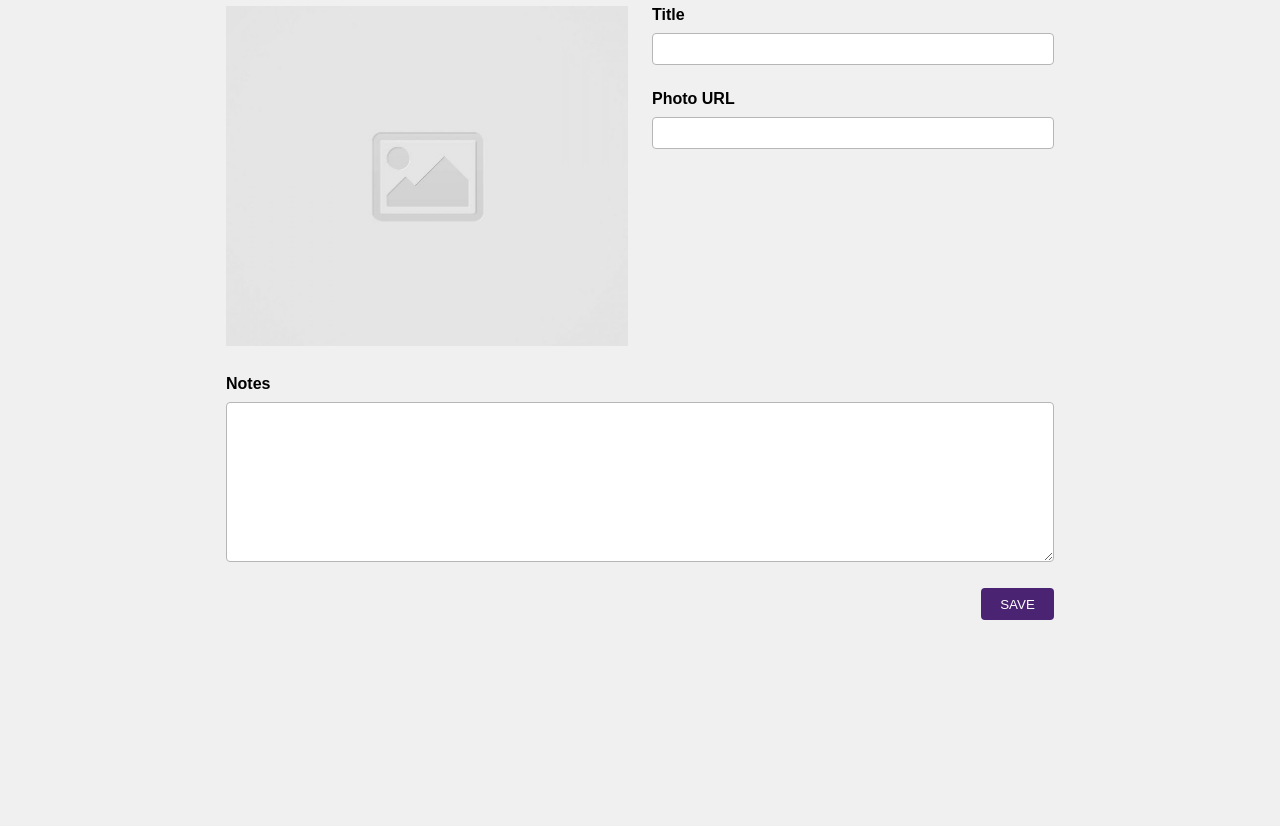
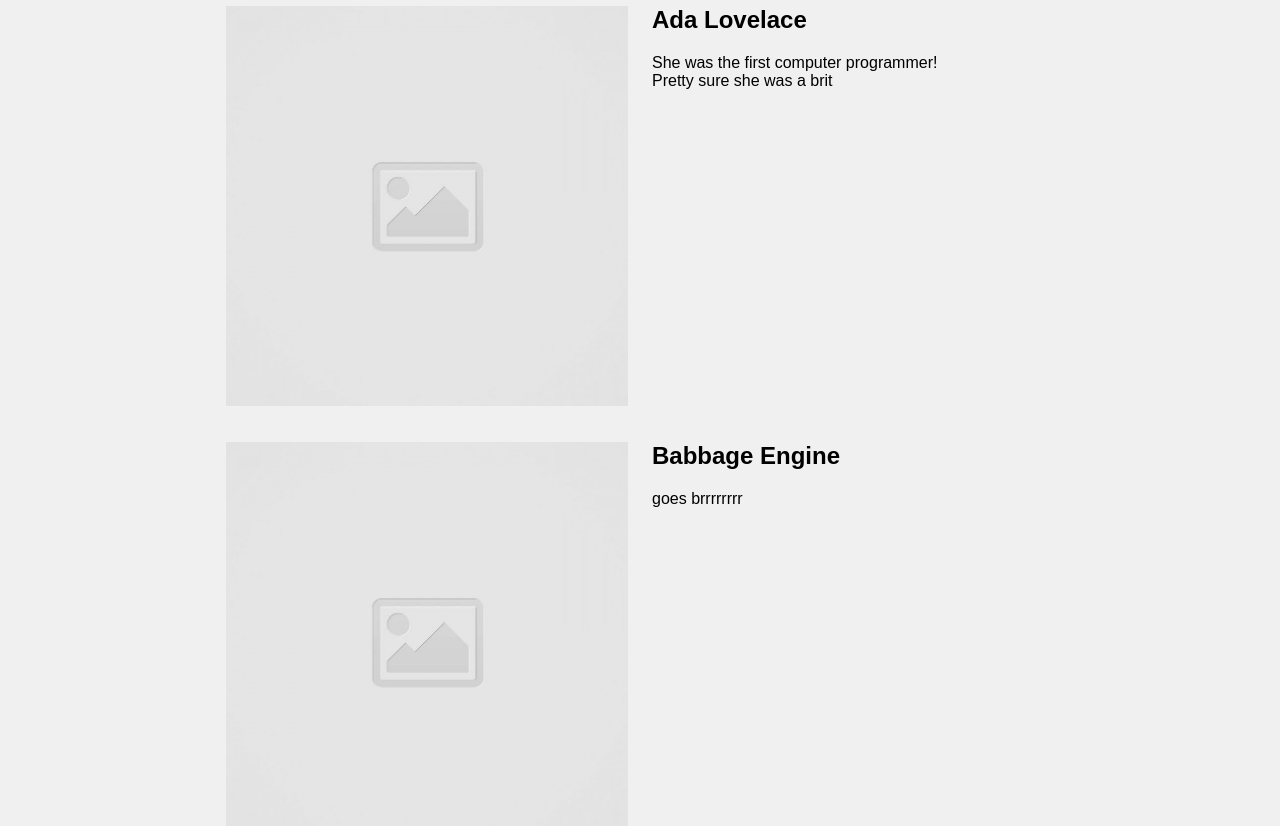
Before and after one commit to ry-zhao/code-journal, a website: page index.html in a window 1280 px wide. Shown: the part 149-975 px from the top of the page. Before the commit the page ends 800 px from the top, so only its background shows below. Drawn offline with Linux system fonts and the light colour scheme; a web font is replaced by a local one.

Commit message:
Add some dummy journal entries to the unordered list in the HTML and style them to match the wireframe.

```diff
--- a/css/styles.css
+++ b/css/styles.css
@@ -2,8 +2,12 @@
 
 img {
   width: 100%;
-  height: 340px;
+  height: 25rem;
   object-fit: cover;
+}
+
+ul {
+  padding: 0;
 }
 
 label {
@@ -30,21 +34,19 @@ textarea:focus {
   outline-color: #4b2373;
 }
 
-/* Semantic classes */
+/* Semantic Create classes */
 
 .save-button {
-  width: 73px;
-  height: 32px;
-  margin-top: 22px;
-  margin-bottom: 22px;
+  width: 5rem;
+  height: 2rem;
+  margin-top: 1rem;
+  margin-bottom: 1rem;
   border-radius: 0.25rem;
-  color: white;
-  background-color: #4b2373;
   border: none;
 }
 
 .save-button:active {
-  transform: translateY(5px);
+  transform: translateY(0.25rem);
 }
 
 /* Functional classes */
@@ -65,16 +67,20 @@ textarea:focus {
   background-color: #4b2373;
 }
 
-.margin-top-25px {
-  margin-top: 25px;
+.margin-top-1rem {
+  margin-top: 1rem;
 }
 
-.margin-top-25px-wide-0 {
-  margin-top: 25px;
+.margin-top-1rem-wide-0 {
+  margin-top: 1rem;
 }
 
-.margin-bottom-9px {
-  margin-bottom: 9px;
+.margin-bottom-p5rem {
+  margin-bottom: 0.5rem;
+}
+
+.margin-bottom-2rem {
+  margin-bottom: 2rem;
 }
 
 .text-align-right {
@@ -82,7 +88,7 @@ textarea:focus {
 }
 
 @media screen and (min-width: 768px) {
-  .margin-top-25px-wide-0 {
+  .margin-top-1rem-wide-0 {
     margin-top: 0;
   }
 }
--- a/index.html
+++ b/index.html
@@ -29,8 +29,33 @@
   </header>
   <main>
     <div class="container" data-view="entries">
+      <div class="row">
+        <div class="column-full">
+          <h1>Entries</h1>
+        </div>
+      </div>
       <ul>
-
+        <div class="row margin-bottom-2rem">
+          <div class="column-half">
+            <img src="images/placeholder-image-square.jpg">
+          </div>
+          <div class="column-half">
+            <h2 class="margin-top-1rem-wide-0">Ada Lovelace</h2>
+            <p>She was the first computer programmer! <br>
+              Pretty sure she was a brit
+            </p>
+          </div>
+        </div>
+        <div class="row margin-bottom-2rem">
+          <div class="column-half">
+            <img src="images/placeholder-image-square.jpg">
+          </div>
+          <div class="column-half">
+            <h2 class="margin-top-1rem-wide-0">Babbage Engine</h2>
+            <p>goes brrrrrrrr
+            </p>
+          </div>
+        </div>
       </ul>
     </div>
     <div class="container" data-view="entry-form">
@@ -42,17 +67,17 @@
         </div>
         <div class="row">
           <div class="column-half">
-            <img src="images/placeholder-image-square.jpg">
+            <img class="new-image" src="images/placeholder-image-square.jpg">
           </div>
           <div class="column-half">
             <div>
-              <div class="margin-bottom-9px margin-top-25px-wide-0">
+              <div class="margin-bottom-p5rem margin-top-1rem-wide-0">
                 <label for="title">Title</label>
               </div>
               <input required="required" id="title" name="title">
             </div>
             <div>
-              <div class="margin-bottom-9px margin-top-25px">
+              <div class="margin-bottom-p5rem margin-top-1rem">
                 <label for="photo-url">Photo URL</label>
               </div>
               <input required="required" id="photo-url" name="photo-url">
@@ -62,13 +87,14 @@
         <div class="row">
           <div class="column-full">
             <div>
-              <div class="margin-bottom-9px margin-top-25px">
+              <div class="margin-bottom-p5rem margin-top-1rem">
                 <label for="notes">Notes</label>
               </div>
               <textarea required="required" id="notes" name="notes"></textarea>
             </div>
             <div class="text-align-right">
-              <input class="save-button" type="submit" value="SAVE">
+              <input class="save-button background-color-purple white"
+                type="submit" value="SAVE">
             </div>
           </div>
         </div>
--- a/js/main.js
+++ b/js/main.js
@@ -1,7 +1,7 @@
 /* global data */
 /* exported data */
 
-var img = document.querySelector('img');
+var img = document.querySelector('.new-image');
 var form = document.querySelector('form');
 
 function saveEntry(event) {
```
